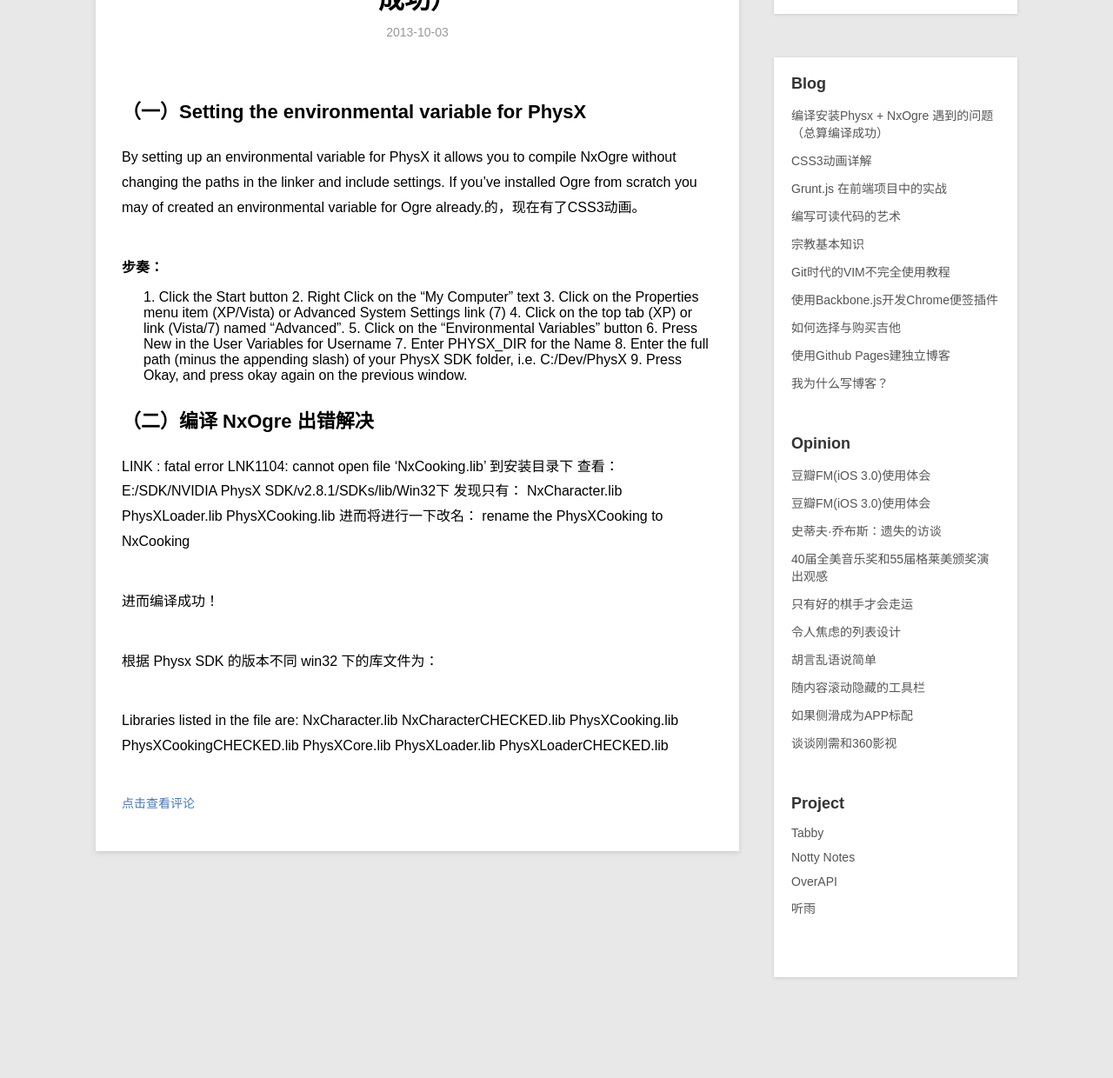
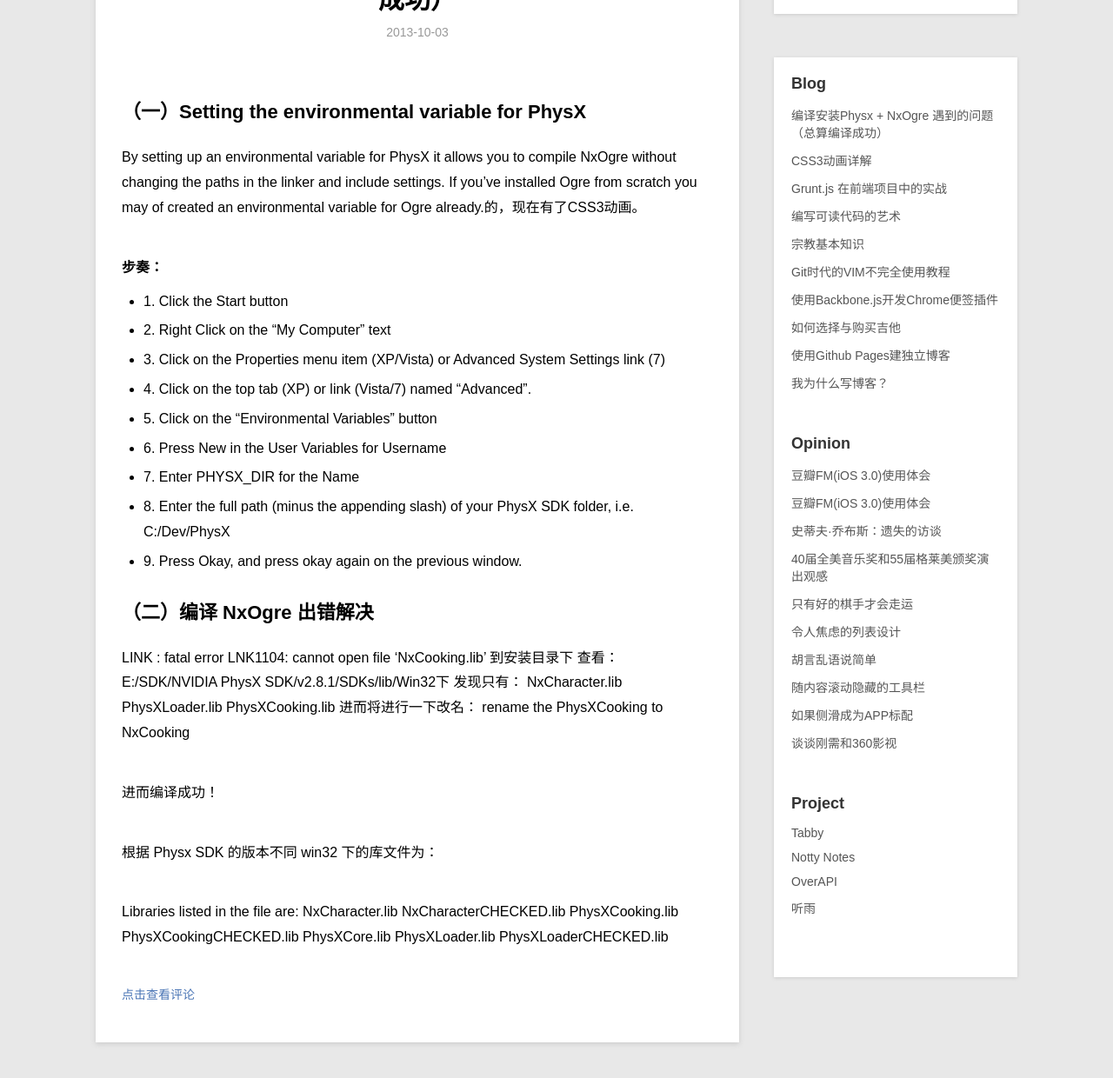
Before and after one commit to swinghu/swinghu.github.com, a Jekyll site: the page built from _posts/blog/2013-10-3-Physx-Nxogre-action.md, in a window 1280 px wide, cut to the strip 189-1468 px from the top of the page. Shown: the top 1240 px of the strip at 87% size. Built offline with Jekyll 4.4.1, drawn with Linux system fonts in a browser that asks for light colours; Markdown is read by kramdown in place of the engine named in the settings; before the commit the page ends 1363 px from its top, so only the background shows below that; grey boxes are pictures that could not be loaded.

```diff
--- a/_posts/blog/2013-10-3-Physx-Nxogre-action.md
+++ b/_posts/blog/2013-10-3-Physx-Nxogre-action.md
@@ -12,15 +12,15 @@ category: blog
 ####步奏：
 <ul>
 
-1. Click the Start button
-2. Right Click on the “My Computer” text
-3. Click on the Properties menu item (XP/Vista) or Advanced System Settings link (7)
-4. Click on the top tab (XP) or link (Vista/7) named “Advanced”.
-5. Click on the “Environmental Variables” button
-6. Press New in the User Variables for Username
-7. Enter PHYSX_DIR for the Name
-8. Enter the full path (minus the appending slash) of your PhysX SDK folder, i.e. C:/Dev/PhysX
-9. Press Okay, and press okay again on the previous window.
+<li>1. Click the Start button </li>
+<li>2. Right Click on the “My Computer” text</li>
+<li>3. Click on the Properties menu item (XP/Vista) or Advanced System Settings link (7) </li>
+<li>4. Click on the top tab (XP) or link (Vista/7) named “Advanced”. </li>
+<li>5. Click on the “Environmental Variables” button </li>
+<li>6. Press New in the User Variables for Username </li>
+<li>7. Enter PHYSX_DIR for the Name </li>
+<li>8. Enter the full path (minus the appending slash) of your PhysX SDK folder, i.e. C:/Dev/PhysX </li>
+<li>9. Press Okay, and press okay again on the previous window. </li>
 </ul>
 
 ##（二）编译 NxOgre 出错解决
```
